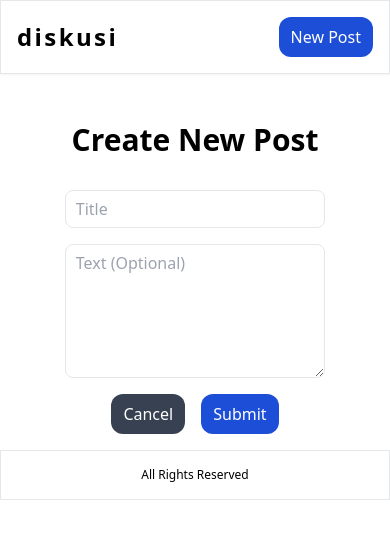
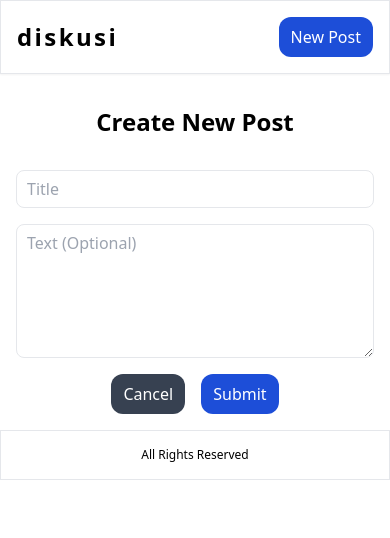
Before and after one commit to Rafyakbar02/forum-site, a Next.js app: page /submit in a window 390 px wide. Shown: the top 538 px of the page. Built offline with nearby package versions, Linux system fonts and the light colour scheme.

Commit message:
optimized submit.jsx for mobile

```diff
--- a/app/submit/page.jsx
+++ b/app/submit/page.jsx
@@ -39,9 +39,11 @@ const page = () => {
   return (
     <form
       onSubmit={handleSubmit}
-      className="p-4 flex flex-col m-auto w-3/4 max-w-xl"
+      className="p-4 flex flex-col m-auto w-full sm:w-3/4 max-w-xl"
     >
-      <h1 className="m-8 mx-auto font-bold text-3xl">Create New Post</h1>
+      <h1 className="mb-8 mt-4 mx-auto font-bold text-2xl sm:text-3xl">
+        Create New Post
+      </h1>
       <input
         onChange={(e) => setTitle(e.target.value)}
         value={title}
```
